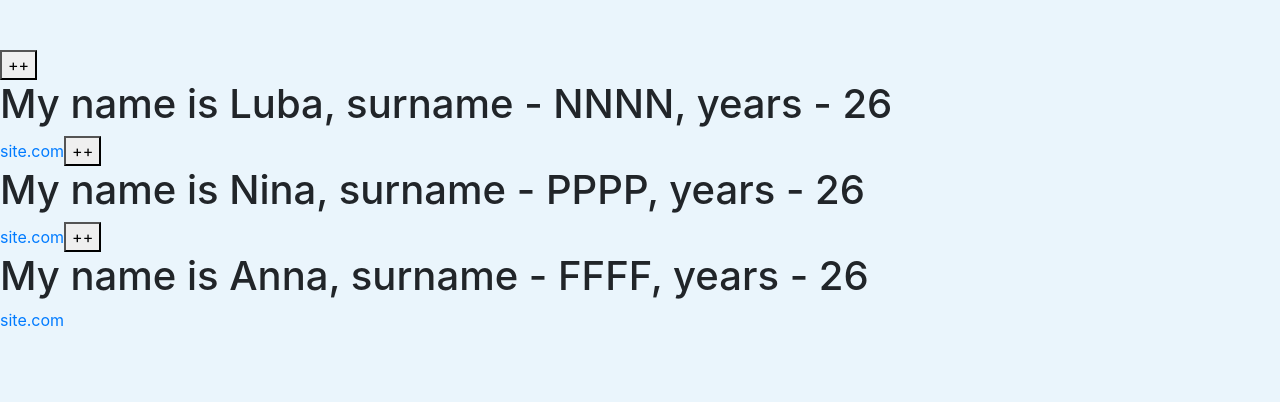
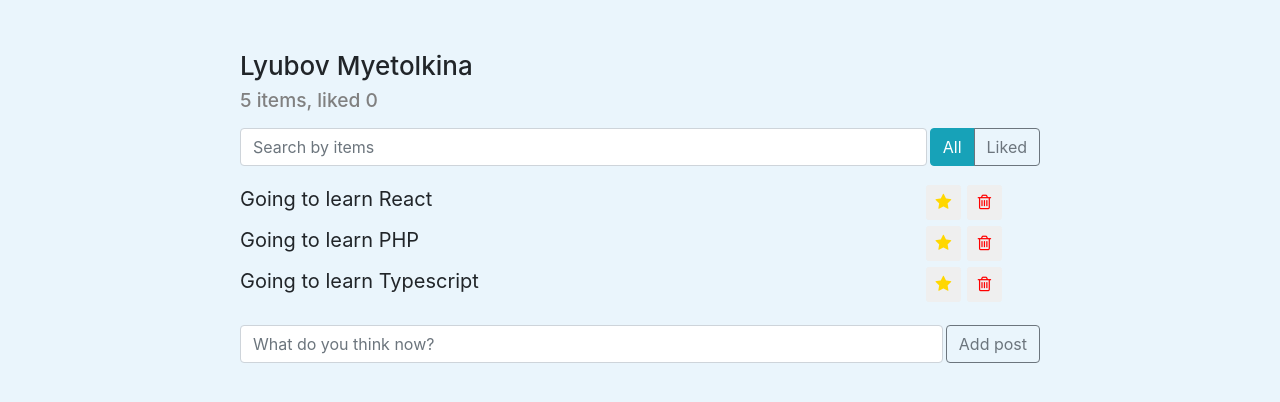
Before and after one commit to luba150278/react-ts-course, a React (Create React App) app: page / in a window 1280 px wide. Shown: the top 402 px of the page. Built offline with nearby package versions, Linux system fonts and the light colour scheme.

Commit message:
lesson 1.9 first 4min

```diff
--- a/src/components/post-list-item/post-list-item.tsx
+++ b/src/components/post-list-item/post-list-item.tsx
@@ -1,9 +1,12 @@
 import React from 'react';
+import { ILabel } from '../../interfaces';
 import './post-list-item.css';
 
-const PostListItem: React.FC = () => (
+const PostListItem: React.FC<ILabel> = (props) => {
+  const { label } = props;
+  return (
     <li className="app-list-item d-flex justify-content-between">
-    <span className="app-list-item-label">Hello world!</span>
+      <span className="app-list-item-label">{label}</span>
 
       <div className="d-flex item-buttons">
         <button className="btn-star btn-sm">
@@ -16,5 +19,6 @@ const PostListItem: React.FC = () => (
       </div>
     </li>
   );
+};
 
 export default PostListItem;
--- a/src/components/post-list/post-list.tsx
+++ b/src/components/post-list/post-list.tsx
@@ -4,9 +4,9 @@ import PostListItem from '../post-list-item/post-list-item';
 const PostList: React.FC = () => (
   <div className="btn-group d-flex w-100">
     <ul className="app-list list-group w-100">
-      <PostListItem />
-      <PostListItem />
-      <PostListItem />
+      <PostListItem label="Going to learn React" />
+      <PostListItem label="Going to learn PHP" />
+      <PostListItem label="Going to learn Typescript" />
     </ul>
   </div>
 );
--- a/src/components/post-status-filter/post-status-filter.tsx
+++ b/src/components/post-status-filter/post-status-filter.tsx
@@ -3,8 +3,8 @@ import './post-status-filter.css';
 
 const PostStatusFilter: React.FC = () => (
   <div className="btn-group">
-    <button>All</button>
-    <button>Liked</button>
+    <button className="btn btn-info">All</button>
+    <button className="btn btn-outline-secondary">Liked</button>
   </div>
 );
 
--- a/src/index.tsx
+++ b/src/index.tsx
@@ -1,55 +1,11 @@
-import React, { PureComponent, ReactElement } from 'react';
+import React from 'react';
 import ReactDOM from 'react-dom';
 import './index.css';
-// import App from './components/app/app';
-interface UserData {
-  name: string;
-  surname: string;
-  link: string;
-}
-
-type MyState = {
-  years: number;
-};
-
-class WhoAmI extends PureComponent<UserData, MyState> {
-  constructor(props: UserData) {
-    super(props);
-    this.state = {
-      years: 26,
-    };
-  }
-
-  nextYear = (): void => {
-    this.setState((prevState) => ({ years: prevState.years + 1 }));
-  };
-
-  render(): ReactElement {
-    const { name, surname, link } = this.props;
-    const { years } = this.state;
-    return (
-      <>
-        <button onClick={this.nextYear}>++</button>
-        <h1>
-          My name is {name}, surname - {surname}, years - {years}
-        </h1>
-        <a href={link}>{link}</a>
-      </>
-    );
-  }
-}
-
-const All: React.FC = () => (
-  <>
-    <WhoAmI name="Luba" surname="NNNN" link="site.com" />
-    <WhoAmI name="Nina" surname="PPPP" link="site.com" />
-    <WhoAmI name="Anna" surname="FFFF" link="site.com" />
-  </>
-);
+import App from './components/app/app';
 
 ReactDOM.render(
   <React.StrictMode>
-    <All />
+    <App />
   </React.StrictMode>,
   document.getElementById('root')
 );
--- /dev/null
+++ b/src/interfaces.ts
@@ -0,0 +1,3 @@
+export interface ILabel {
+  label: string;
+}
```
Also changed, not shown: src/info.txt. Lines whose indentation alone changed are shown as unchanged.
